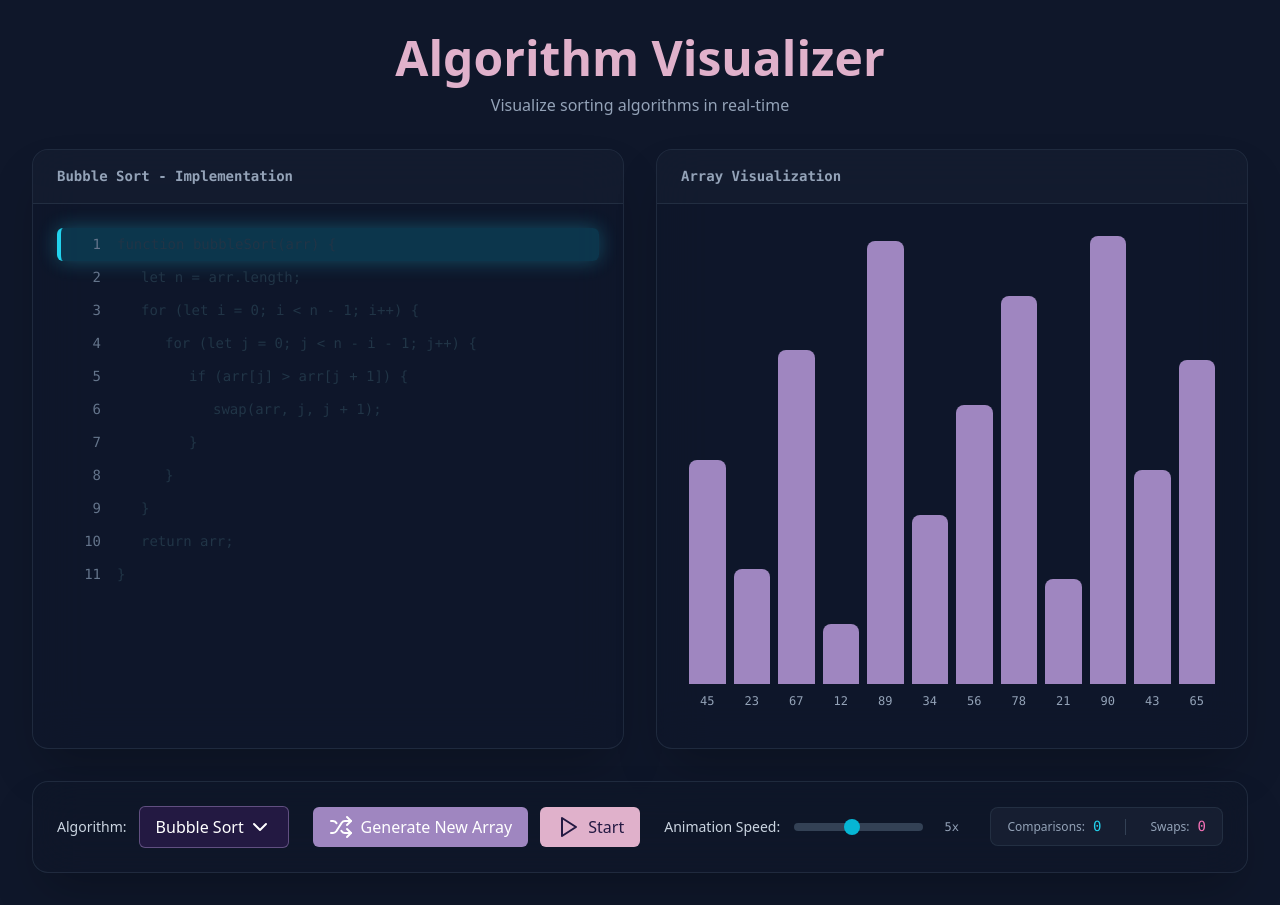
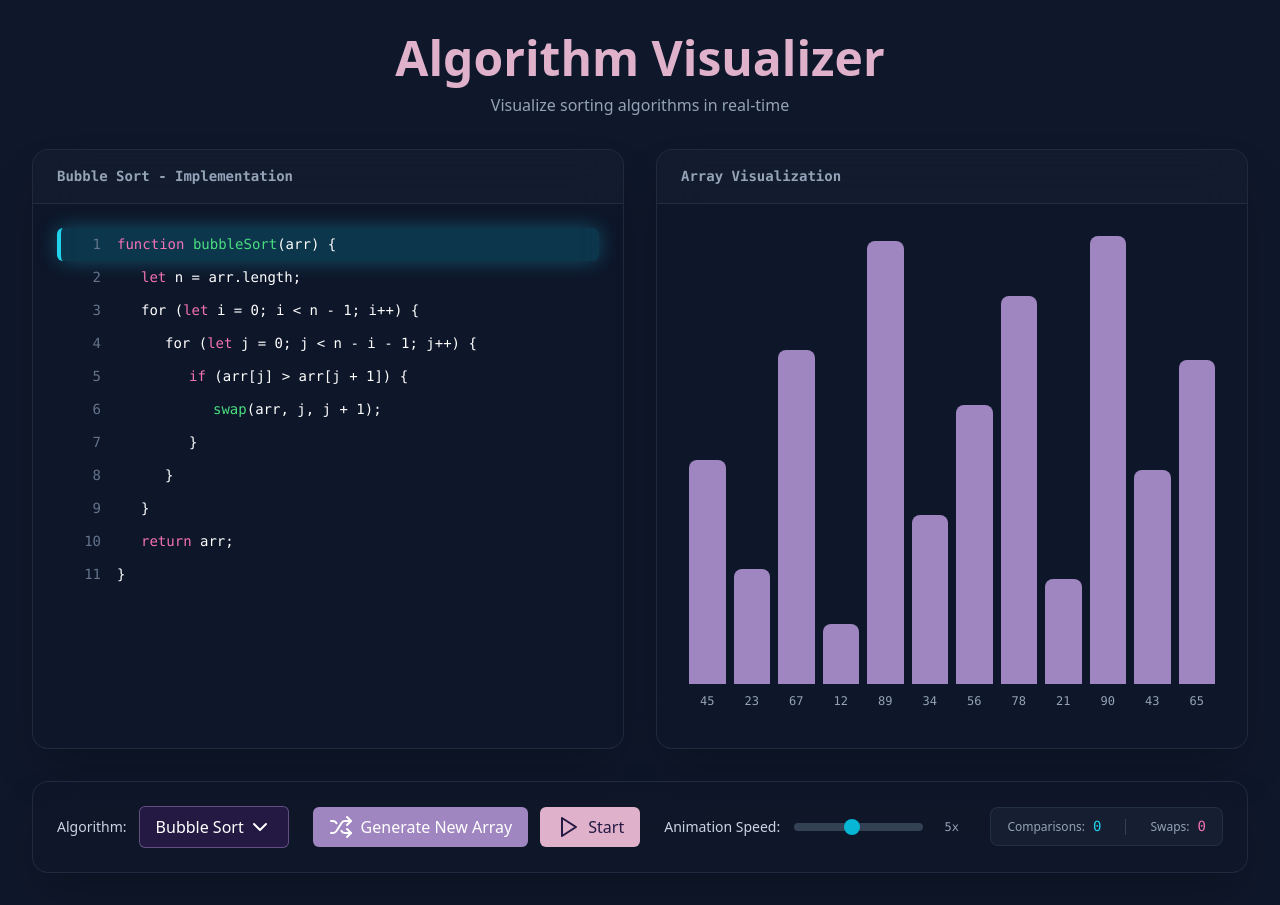
Before and after one commit to CheaRitheavatey/GINFV25, a React (Vite) app in the folder algo-visualizer/: page / in a window 1280 px wide. Built offline with nearby package versions, Linux system fonts and the light colour scheme.

Commit message:
Update CodePanel.jsx

```diff
--- a/algo-visualizer/src/components/CodePanel.jsx
+++ b/algo-visualizer/src/components/CodePanel.jsx
@@ -13,13 +13,13 @@ export function CodePanel({ currentLine, algorithm }) {
       if (index !== -1) {
         if (index > 0) {
           parts.push(
-            <span key={`text-${keyIndex++}`} className="text-slate-300">
+            <span key={`text-${keyIndex++}`} className="code-text">
               {remaining.substring(0, index)}
             </span>
           );
         }
         parts.push(
-          <span key={`keyword-${keyIndex++}`} className="text-[#f472b6]">
+          <span key={`keyword-${keyIndex++}`} className="code-keyword">
             {keyword}
           </span>
         );
@@ -32,13 +32,13 @@ export function CodePanel({ currentLine, algorithm }) {
       const index = remaining.indexOf(functionMatch[1]);
       if (index > 0) {
         parts.push(
-          <span key={`pre-func-${keyIndex++}`} className="text-slate-300">
+          <span key={`pre-func-${keyIndex++}`} className="code-text">
             {remaining.substring(0, index)}
           </span>
         );
       }
       parts.push(
-        <span key={`func-${keyIndex++}`} className="text-[#4ade80]">
+        <span key={`func-${keyIndex++}`} className="code-function">
           {functionMatch[1]}
         </span>
       );
@@ -47,13 +47,13 @@ export function CodePanel({ currentLine, algorithm }) {
 
     if (remaining) {
       parts.push(
-        <span key={`rest-${keyIndex++}`} className="text-slate-300">
+        <span key={`rest-${keyIndex++}`} className="code-text">
           {remaining}
         </span>
       );
     }
 
-    return parts.length > 0 ? parts : <span className="text-slate-300">{code}</span>;
+    return parts.length > 0 ? parts : <span className="code-text">{code}</span>;
   };
 
   return (
```
